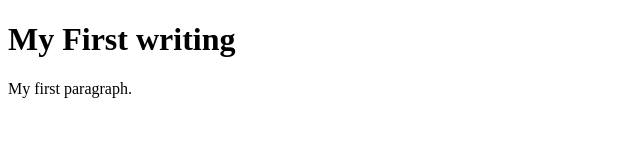
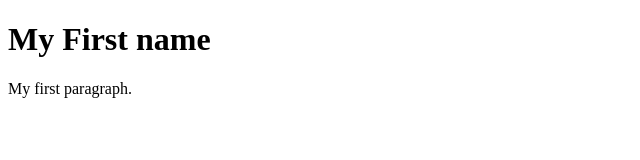
Before and after one commit to sandhya2233/section0, a plain HTML site: page index.html in a window 1280 px wide. Shown: the full height of the page, 0-640 px from the left. Drawn offline with Linux system fonts and the light colour scheme.

Commit message:
Revert "modified index"
This reverts commit 60131b8f96d3e0c3a5db13b39436e6e5962cd72e.

```diff
--- a/index.html
+++ b/index.html
@@ -2,7 +2,7 @@
 <html>
 <body>
 
-<h1>My First writing</h1>
+<h1>My First name</h1>
 
 <p>My first paragraph.</p>
 
```
